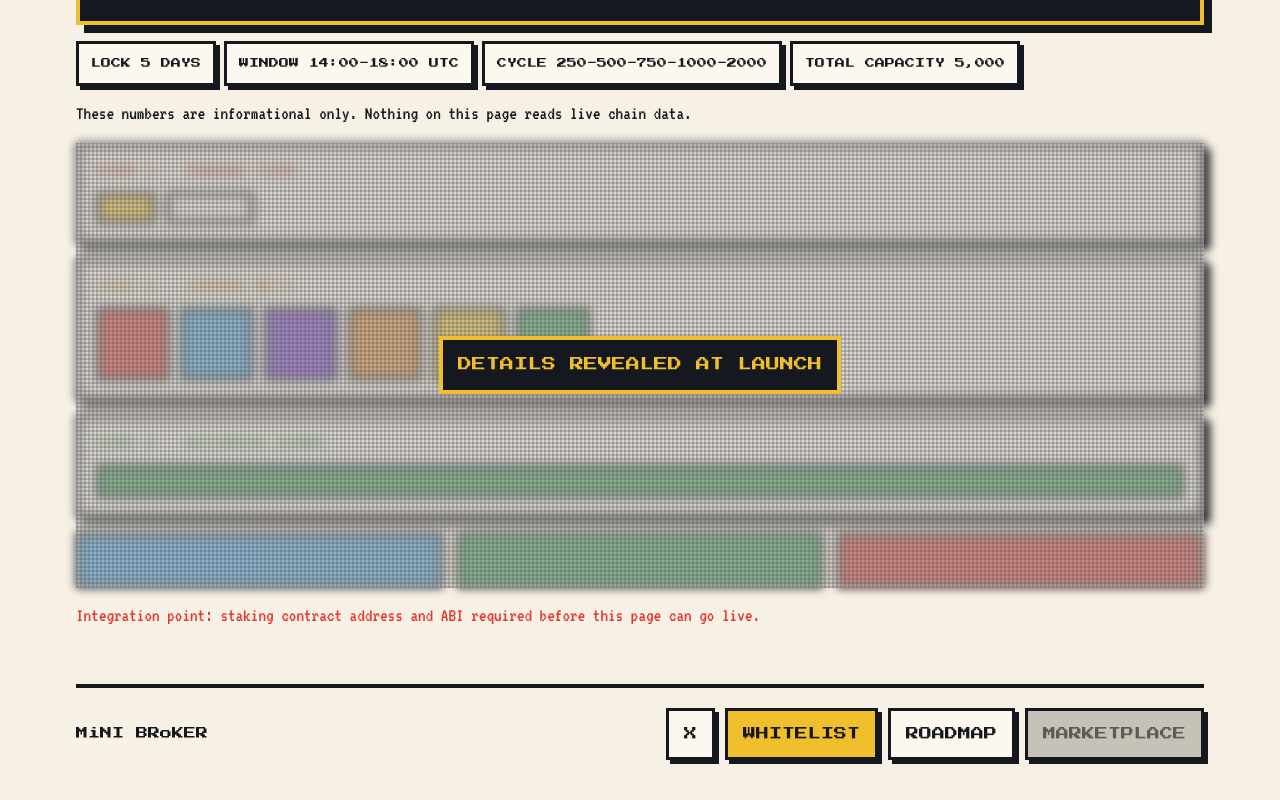
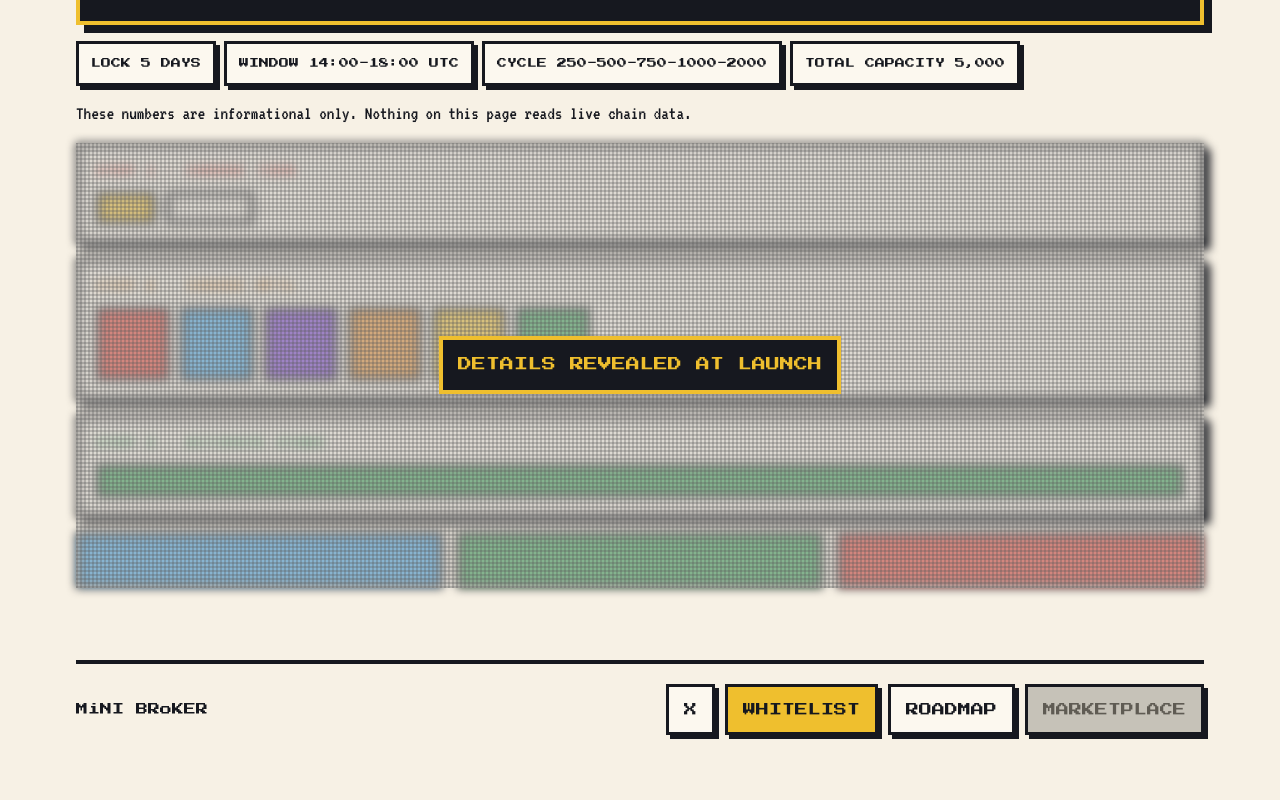
Before and after one commit to Mochipfps/ddss, a plain HTML site: page staking/index.html in a window 1280 px wide. Shown: the part 509-1309 px from the top of the page. After the commit the page ends 1284 px from the top, so only its background shows below. Drawn offline with Linux system fonts and the light colour scheme.

Commit message:
Update index.html

```diff
--- a/staking/index.html
+++ b/staking/index.html
@@ -23,7 +23,7 @@
 <div class="row" style="gap:8px"><span class="chip">LOCK 5 DAYS</span><span class="chip">WINDOW 14:00-18:00 UTC</span><span class="chip">CYCLE 250-500-750-1000-2000</span><span class="chip">TOTAL CAPACITY 5,000</span></div>
 <p class="note">These numbers are informational only. Nothing on this page reads live chain data.</p>
 <div class="lock"><div class="lock__body"><div class="panel panel--flat"><span class="kicker">STEP 1 · CHOOSE TIER</span><div class="row"><span class="bar" style="padding:12px 26px;background:var(--yellow)"></span><span class="bar" style="padding:12px 40px;background:var(--panel)"></span></div></div><div class="panel panel--flat"><span class="kicker" style="color:var(--orange)">STEP 2 · CHOOSE NFTs</span><div class="row"><span class="sw" style="background:var(--red)"></span><span class="sw" style="background:var(--sky)"></span><span class="sw" style="background:var(--purple)"></span><span class="sw" style="background:var(--orange)"></span><span class="sw" style="background:var(--yellow)"></span><span class="sw" style="background:var(--green)"></span></div></div><div class="panel panel--flat"><span class="kicker" style="color:var(--green)">STEP 3 · ACTIVATE STAKE</span><span class="bar" style="height:34px;background:var(--green)"></span></div><div class="gcard"><span class="bar" style="height:56px;background:var(--sky)"></span><span class="bar" style="height:56px;background:var(--green)"></span><span class="bar" style="height:56px;background:var(--red)"></span></div></div><div class="lock__veil"><span class="lock__label" style="color:var(--yellow);border:4px solid var(--yellow)">DETAILS REVEALED AT LAUNCH</span></div></div>
-<p class="note note--red">Integration point: staking contract address and ABI required before this page can go live.</p>
+<p class="note note--red"></p>
 </section>
 </main>
 <footer class="foot"><div class="foot__in" id="mb-foot"></div></footer>
```
